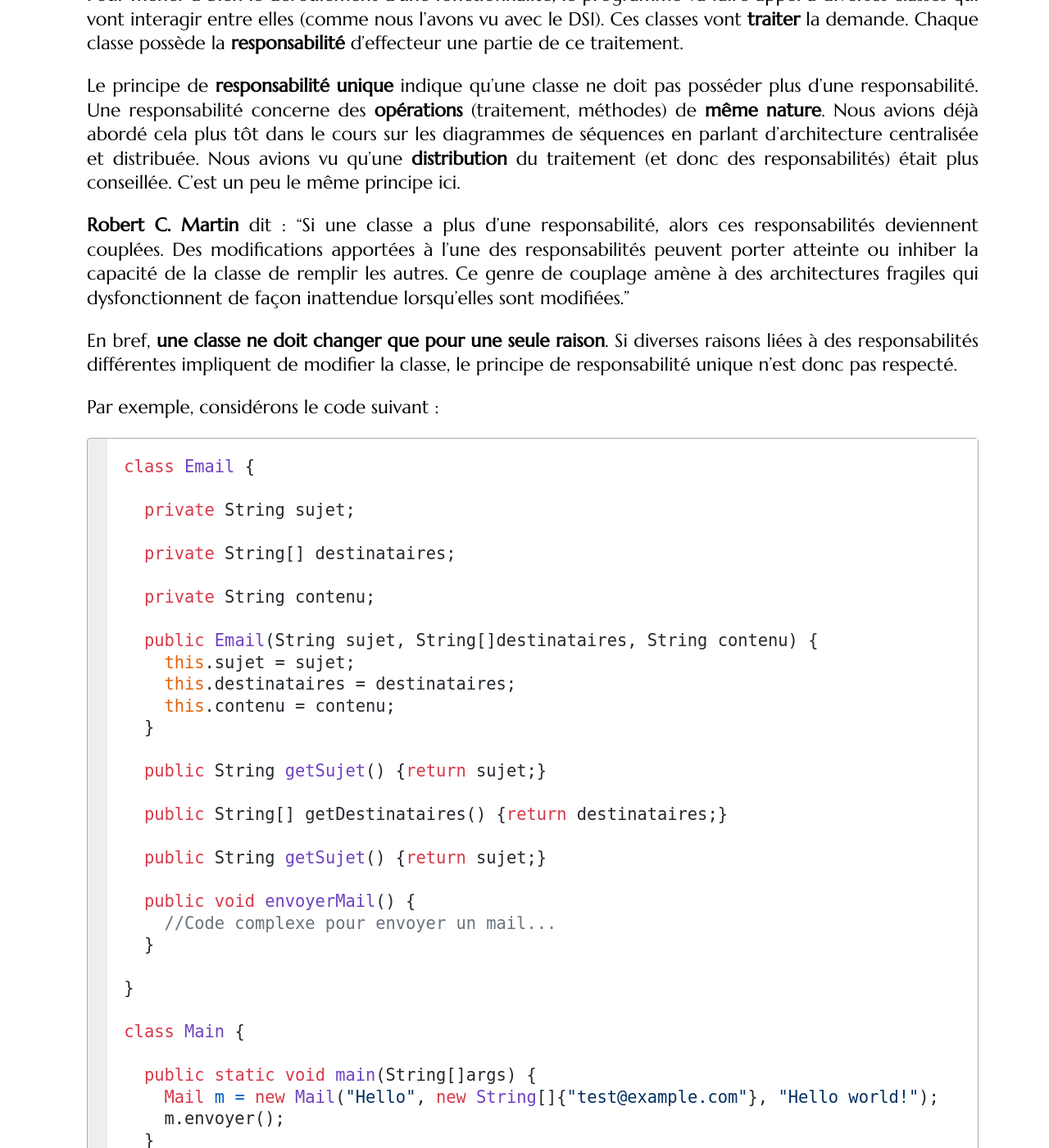
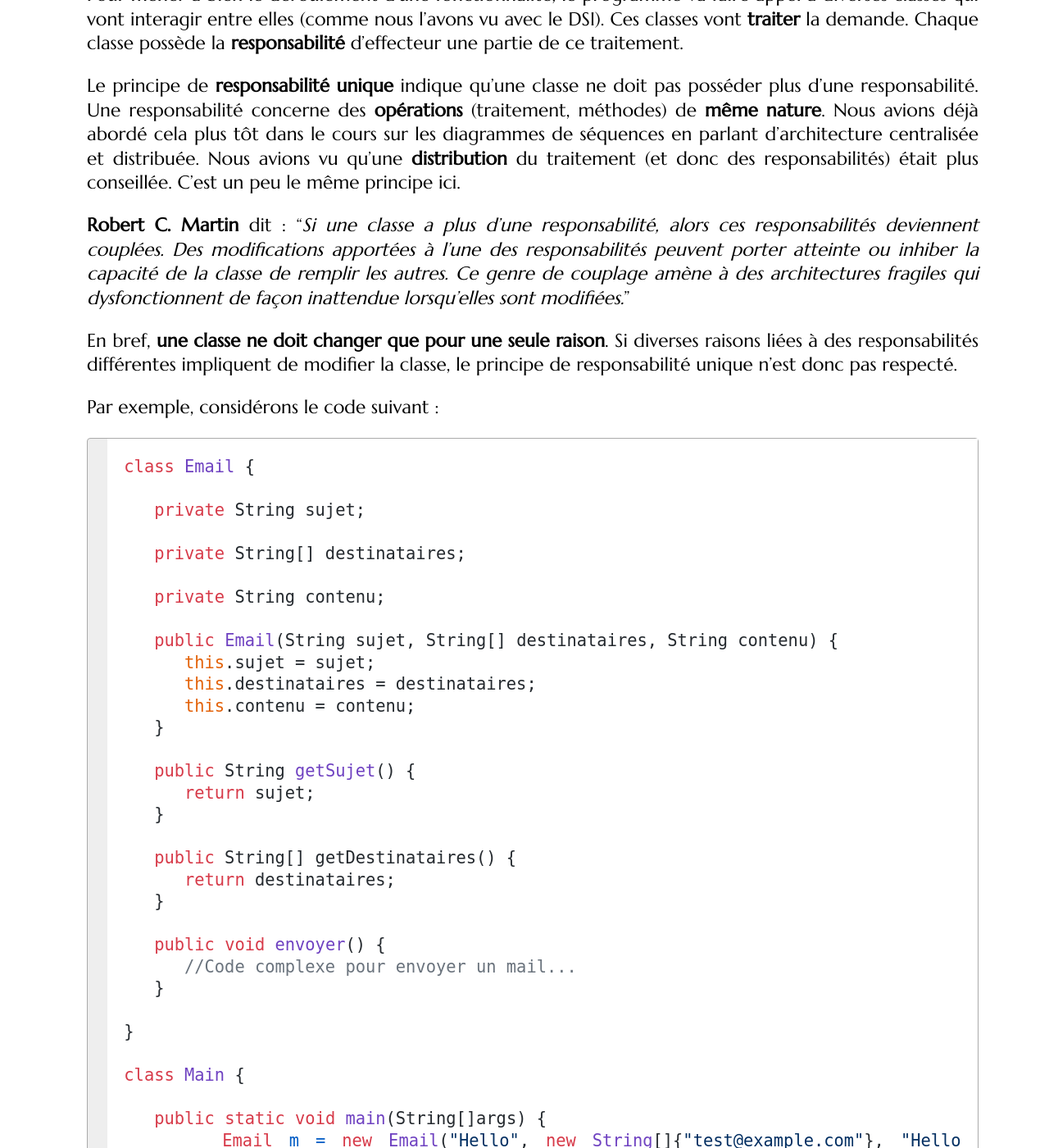
Before and after one commit to mgasquet/R304-QualiteDeveloppement, a Jekyll site: the page built from tutorials/tutorial3.md, in a window 1280 px wide and 1400 px high, scrolled down 3261 px. Shown: the whole window at 82% size. Built offline with Jekyll 4.4.1, drawn with Linux system fonts in a browser that asks for light colours; some web fonts are replaced; some of the changed text lies outside the part shown.

Commit message:
correction erreurs code Email

````diff
--- a/tutorials/tutorial3.md
+++ b/tutorials/tutorial3.md
@@ -74,7 +74,7 @@ Pour mener à bien le déroulement d'une fonctionnalité, le programme va faire
 
 Le principe de **responsabilité unique** indique qu'une classe ne doit pas posséder plus d'une responsabilité. Une responsabilité concerne des **opérations** (traitement, méthodes) de **même nature**. Nous avions déjà abordé cela plus tôt dans le cours sur les diagrammes de séquences en parlant d'architecture centralisée et distribuée. Nous avions vu qu'une **distribution** du traitement (et donc des responsabilités) était plus conseillée. C'est un peu le même principe ici.
 
-**Robert C. Martin** dit : "Si une classe a plus d’une responsabilité, alors ces responsabilités deviennent couplées. Des modifications apportées à l’une des responsabilités peuvent porter atteinte ou inhiber la capacité de la classe de remplir les autres. Ce genre de couplage amène à des architectures fragiles qui dysfonctionnent de façon inattendue lorsqu’elles sont modifiées."
+**Robert C. Martin** dit : "_Si une classe a plus d’une responsabilité, alors ces responsabilités deviennent couplées. Des modifications apportées à l’une des responsabilités peuvent porter atteinte ou inhiber la capacité de la classe de remplir les autres. Ce genre de couplage amène à des architectures fragiles qui dysfonctionnent de façon inattendue lorsqu’elles sont modifiées._"
 
 En bref, **une classe ne doit changer que pour une seule raison**. Si diverses raisons liées à des responsabilités différentes impliquent de modifier la classe, le principe de responsabilité unique n'est donc pas respecté.
 
@@ -83,36 +83,38 @@ Par exemple, considérons le code suivant :
 ```java
 class Email {
 
-  private String sujet;
-
-  private String[] destinataires;
-
-  private String contenu;
-
-  public Email(String sujet, String[]destinataires, String contenu) {
-    this.sujet = sujet;
-    this.destinataires = destinataires;
-    this.contenu = contenu;
-  }
-
-  public String getSujet() {return sujet;}
-
-  public String[] getDestinataires() {return destinataires;}
-
-  public String getSujet() {return sujet;}
-
-  public void envoyerMail() {
-    //Code complexe pour envoyer un mail...
-  }
+   private String sujet;
+
+   private String[] destinataires;
+
+   private String contenu;
+
+   public Email(String sujet, String[] destinataires, String contenu) {
+      this.sujet = sujet;
+      this.destinataires = destinataires;
+      this.contenu = contenu;
+   }
+
+   public String getSujet() {
+      return sujet;
+   }
+
+   public String[] getDestinataires() {
+      return destinataires;
+   }
+
+   public void envoyer() {
+      //Code complexe pour envoyer un mail...
+   }
 
 }
 
 class Main {
 
-  public static void main(String[]args) {
-    Mail m = new Mail("Hello", new String[]{"test@example.com"}, "Hello world!");
-    m.envoyer();
-  }
+   public static void main(String[]args) {
+      Email m = new Email("Hello", new String[]{"test@example.com"}, "Hello world!");
+      m.envoyer();
+   }
 
 }
 ```
@@ -122,23 +124,22 @@ Ici, la classe **Mail** a deux responsabilités clairement identifiables : **sto
 ```java
 class Email {
 
-  private String sujet;
-
-  private String[] destinataires;
-
-  private String contenu;
-
-  public Email(String sujet, String[]destinataires, String contenu) {
-    this.sujet = sujet;
-    this.destinataires = destinataires;
-    this.contenu = contenu;
-  }
-
-  public String getSujet() {return sujet;}
-
-  public String[] getDestinataires() {return destinataires;}
-
-  public String getSujet() {return sujet;}
+   private String sujet;
+
+   private String[] destinataires;
+
+   private String contenu;
+
+   public Email(String sujet, String[]destinataires, String contenu) {
+      this.sujet = sujet;
+      this.destinataires = destinataires;
+      this.contenu = contenu;
+   }
+
+   public String getSujet() {return sujet;}
+
+   public String[] getDestinataires() {return destinataires;}
+
 }
 
 class ServeurMail {
@@ -151,11 +152,11 @@ class ServeurMail {
 
 class Main {
 
-  public static void main(String[]args) {
-    Mail m = new Mail("Hello", new String[]{"test@example.com"}, "Hello world!");
-    ServeurMail serveur = new ServeurMail();
-    serveur.envoyerMail(m);
-  }
+   public static void main(String[]args) {
+      Email e = new Email("Hello", new String[]{"test@example.com"}, "Hello world!");
+      ServeurMail serveur = new ServeurMail();
+      serveur.envoyerMail(e);
+   }
 
 }
 ```
````
